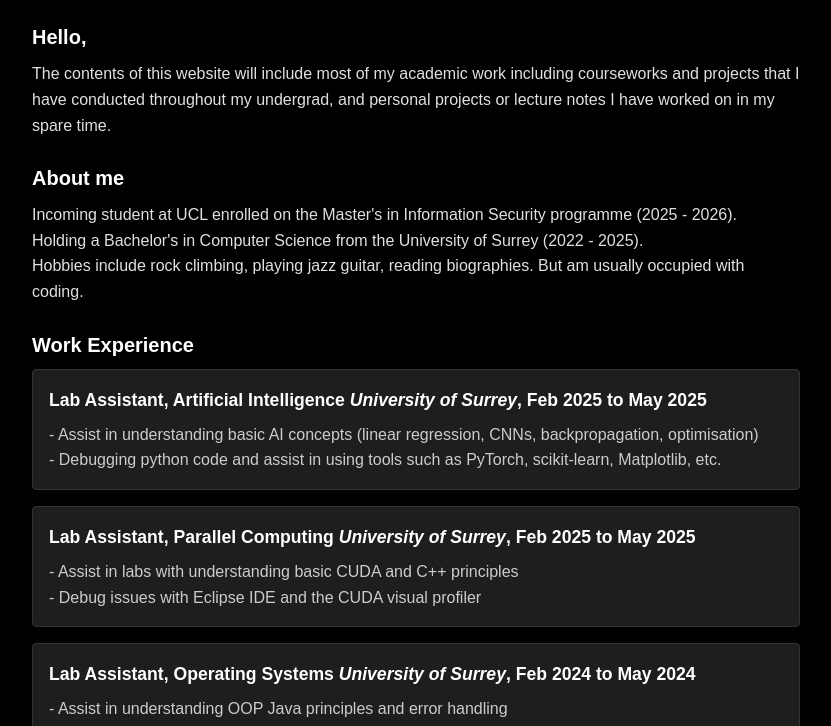
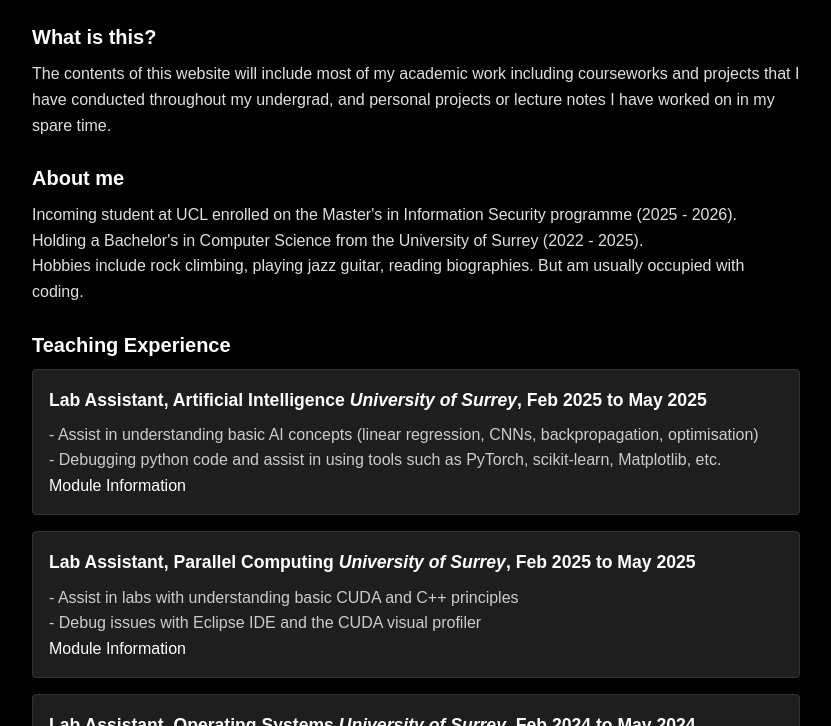
Before and after one commit to pascal-du/pascal-du.github.io, a plain HTML site: page index.html in a window 1280 px wide. Shown: the part 74-800 px from the top of the page, without its empty margins (224-1055 px from the left). Drawn offline with Linux system fonts and the light colour scheme.

Commit message:
minor changes

```diff
--- a/genind.js
+++ b/genind.js
@@ -369,7 +369,8 @@
     const numClusters = +document.getElementById("inpClusters").value;
     const perCluster  = +document.getElementById("inpPerCluster").value;
     if (
-      !hasShownInputRecommendation && (
+      !hasShownInputRecommendation &&
+      (
         numNetwork < 2 || numNetwork > 100 ||
         numClusters < 2 || numClusters > 15 ||
         perCluster < 2 || perCluster > 8
--- a/index.html
+++ b/index.html
@@ -27,7 +27,7 @@
     </header>
 
     <section>
-        <h2>Hello,</h2>
+        <h2>What is this?</h2>
         <p>
             The contents of this website will include most of my academic work including courseworks and projects that I have conducted throughout my undergrad,
             and personal projects or lecture notes I have worked on in my spare time.
@@ -43,7 +43,7 @@
         <p>
             Hobbies include rock climbing, playing jazz guitar, reading biographies. But am usually occupied with coding.
         </p>
-        <h2>Work Experience</h2>
+        <h2>Teaching Experience</h2>
         <article class="card">
             <h3>
                 Lab Assistant, Artificial Intelligence
@@ -54,6 +54,9 @@
             </p>
             <p>
                 - Debugging python code and assist in using tools such as PyTorch, scikit-learn, Matplotlib, etc.
+            </p>
+            <p>
+                <a href="https://catalogue.surrey.ac.uk/2024-5/module/COM2028" target="_blank">Module Information</a>
             </p>
         </article>
 
@@ -68,6 +71,9 @@
             <p>
                 - Debug issues with Eclipse IDE and the CUDA visual profiler
             </p>
+            <p>
+                <a href="https://catalogue.surrey.ac.uk/2024-5/module/COM2039" target="_blank">Module Information</a>
+            </p>
         </article>
 
         <article class="card">
@@ -76,10 +82,10 @@
                 <em>University of Surrey</em>, Feb 2024 to May 2024
             </h3>
             <p>
-                - Assist in understanding OOP Java principles and error handling
+                - Explain OS concepts e.g., process management, memory allocation, threads, and file systems
             </p>
             <p>
-                - Explain OS concepts e.g., process management, memory allocation, threads, and file systems
+                <a href="https://catalogue.surrey.ac.uk/2023-4/module/COM1032" target="_blank">Module Information</a>
             </p>
         </article>
     </section>
```
Also changed, not shown: genind.html (+4 -0 lines).
